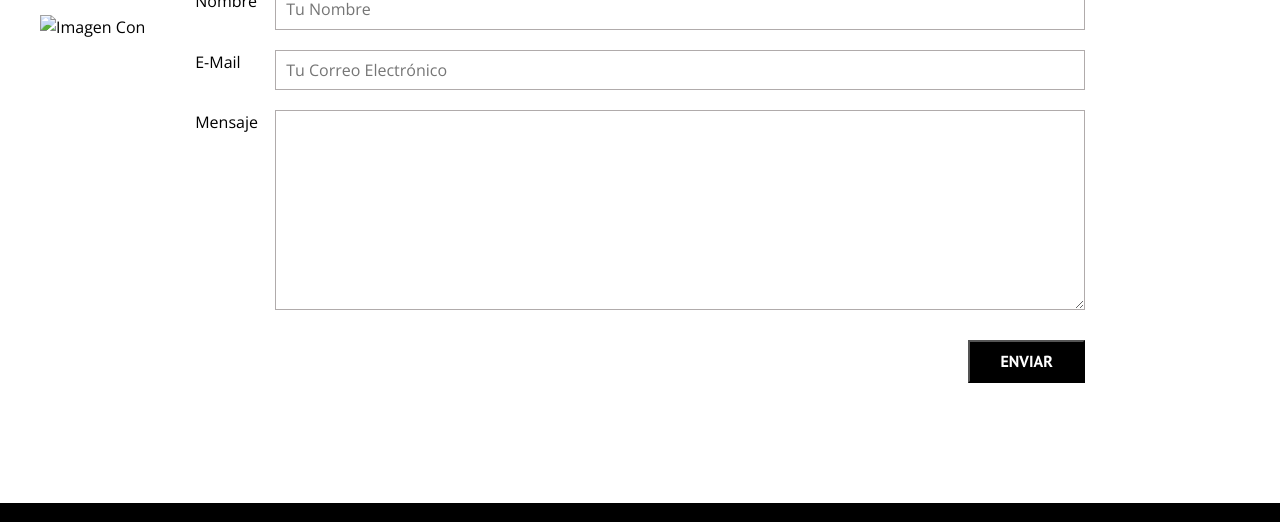
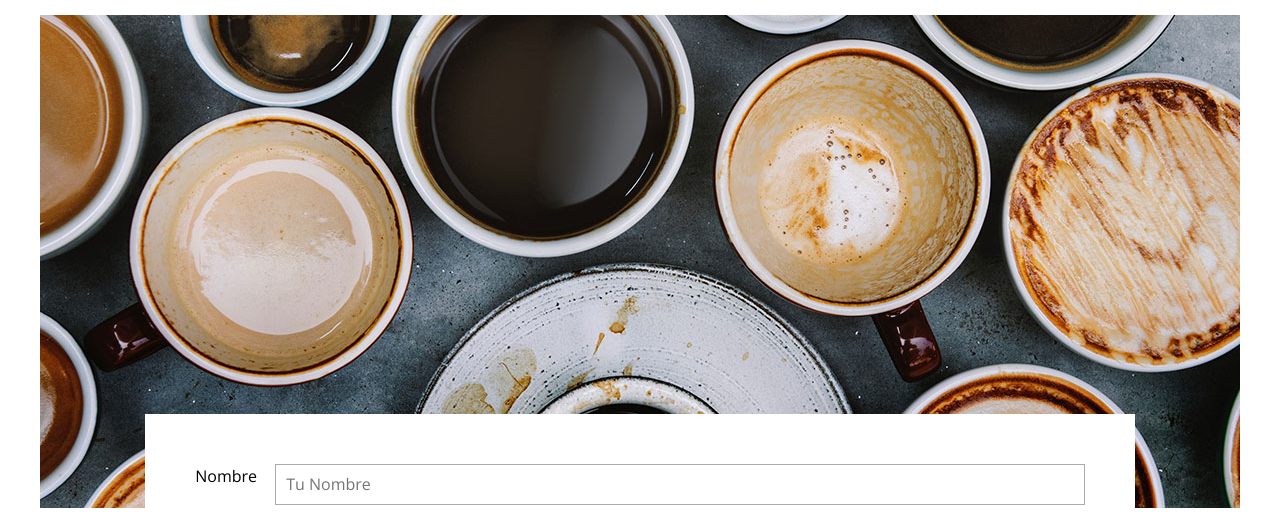
Before and after one commit to mauriciodgln/BlogCafe, a plain HTML site: page contacto.html in a window 1280 px wide. Shown: the part 699-1221 px from the top of the page. Drawn offline with nearby package versions, Linux system fonts and the light colour scheme; the site is published under a folder, as on GitHub Pages, so addresses that start at the root find nothing.

Commit message:
Update contacto.html

```diff
--- a/contacto.html
+++ b/contacto.html
@@ -43,7 +43,7 @@
         <h2 class="centrar-texto">Contacto</h2>
         <div class="grid centrar-columnas">
             <div class="columnas-12">
-                <img src="/BlogCafe/img/contacto.jpg" width="640" height="360" alt="Imagen Contacto">
+                <img src="img/contacto.jpg" width="640" height="360" alt="Imagen Contacto">
             </div>
             <div class="formulario-contacto columnas-10">
                 <form action="#">
```
